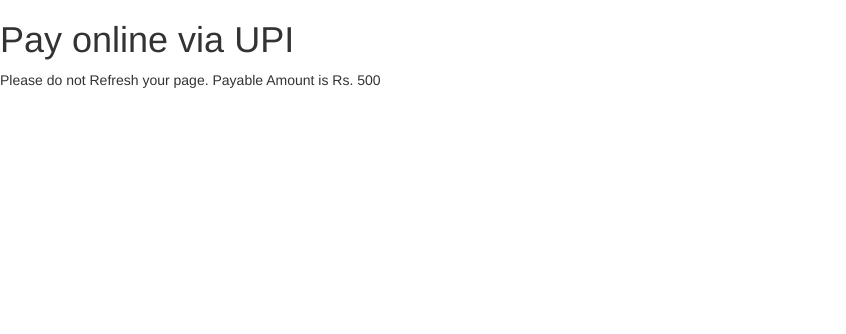
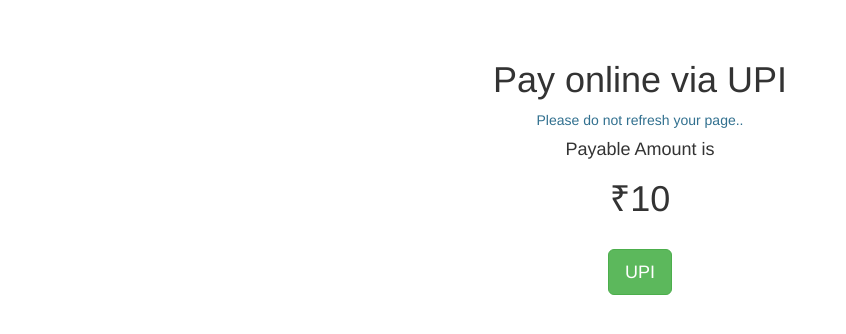
Before and after one commit to Codefor-u/food_order_postgre, a Django app: template shop/templates/shop/online.html in a window 1280 px wide. Shown: the top 334 px of the page, without its empty margins (0-846 px from the left). Run offline with Django 3.2, Linux system fonts and the light colour scheme; the template is opened without the code that fills it: most values are stand-ins (such as "Sample title", 1, 10 or a date in 2020); some libraries are stand-ins or nearby versions.

Commit message:
Online payment page done

```diff
--- a/shop/templates/shop/online.html
+++ b/shop/templates/shop/online.html
@@ -12,11 +12,21 @@
 </head>
 
 <body>
-    <div class="d-flex">
-        <h1>Pay online via UPI</h1>
-        Please do not Refresh your page.
-        Payable Amount is Rs. 500
-        <a href=""></a>
+    <div class="container-fluid">
+        <div class="row" style="margin-top: 40px;">
+            <div class="col-xs-12 text-center">
+                <h1>Pay online via UPI</h1>
+                <p class="text-info">
+                    Please do not refresh your page..
+                </p>
+                <h4>
+                    Payable Amount is <br>
+                </h4>
+                <h1>₹{{Amount}}</h1>
+                <br>
+                <a class="btn btn-lg btn-success" href="upi://pay?pa=9799902001@paytm&pn=PaytmUser&mc=0000&mode=02&purpose=00&orgid=159761/">UPI</a>
+            </div>
+        </div>
     </div>
 </body>
 
```
